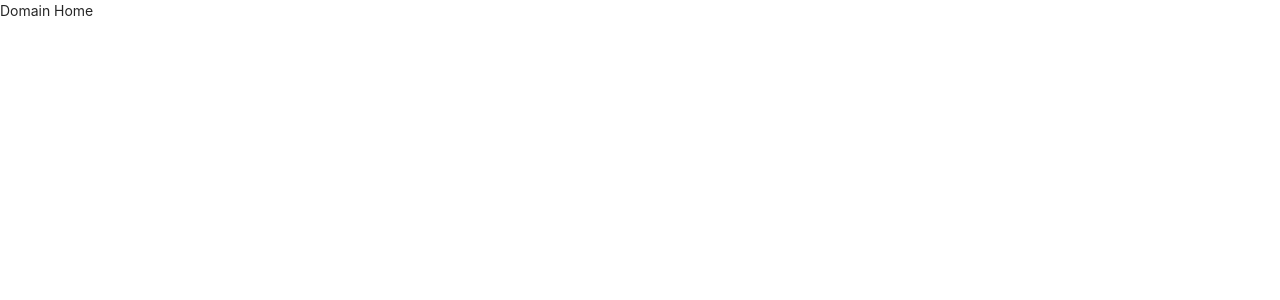
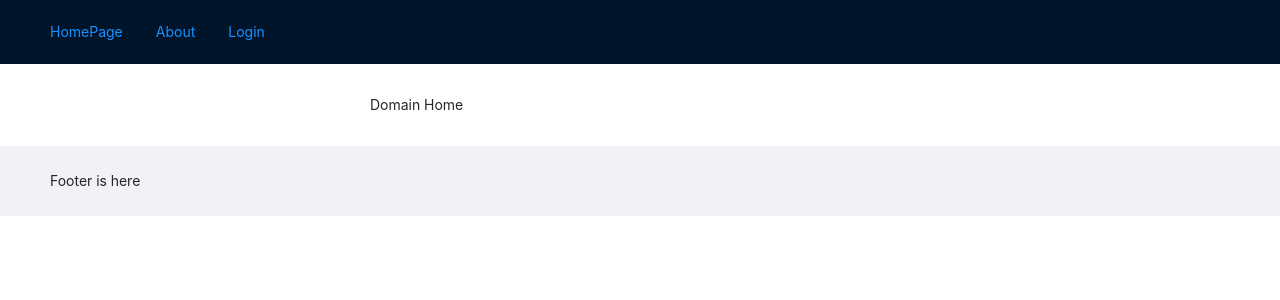
Before and after one commit to pruekk/truck_manager, a React (Create React App) app in the folder frontend/: page / in a window 1280 px wide. Shown: the top 300 px of the page. Built offline with nearby package versions, Linux system fonts and the light colour scheme.

Commit message:
#3 - Add Navbar and reponsive content section

```diff
--- a/frontend/src/component/App/App.css
+++ b/frontend/src/component/App/App.css
@@ -0,0 +1,5 @@
+.content-app {
+  max-width: 600px;
+  margin: 0 auto;
+  padding: 30px;
+}
--- a/frontend/src/component/App/App.tsx
+++ b/frontend/src/component/App/App.tsx
@@ -1,20 +1,32 @@
 import React from 'react'
 import { BrowserRouter, Switch, Route } from 'react-router-dom'
+import { Layout } from 'antd'
 import './App.css'
 import 'antd/dist/antd.css';
+
+import Navbar from '../Navbar'
 
 import DomainsHome from '../../domains/Home'
 import DomainsAbout from '../../domains/About'
 import DomainsLogin from '../../domains/Login'
 
 function App() {
+  const {Header,Content,Footer} = Layout
   return (
     <BrowserRouter>
+    <Header>
+      <Navbar/>
+    </Header>
+    <Content className="content-app">
     <Switch>
       <Route exact path="/" component={DomainsHome} />
       <Route path="/about" component={DomainsAbout} />
       <Route path="/login" component={DomainsLogin} />
     </Switch>
+    </Content>
+    <Footer>
+      Footer is here
+    </Footer>
     </BrowserRouter>
   )
 }
--- /dev/null
+++ b/frontend/src/component/Navbar/Navbar.tsx
@@ -0,0 +1,16 @@
+import React from 'react'
+import { Link } from 'react-router-dom'
+import { Space, Typography, Divider} from 'antd'
+
+
+const Navbar: React.FC = () => {
+    return (
+    <Space split={<Divider type="vertical"/>}>
+        <Link to="/" component={Typography.Link}>HomePage</Link>
+        <Link to="/about" component={Typography.Link}>About</Link>
+        <Link to="/login" component={Typography.Link}>Login</Link>
+    </Space>
+    )
+}
+
+export default Navbar
--- /dev/null
+++ b/frontend/src/component/Navbar/index.tsx
@@ -0,0 +1 @@
+export { default } from './Navbar'
```
